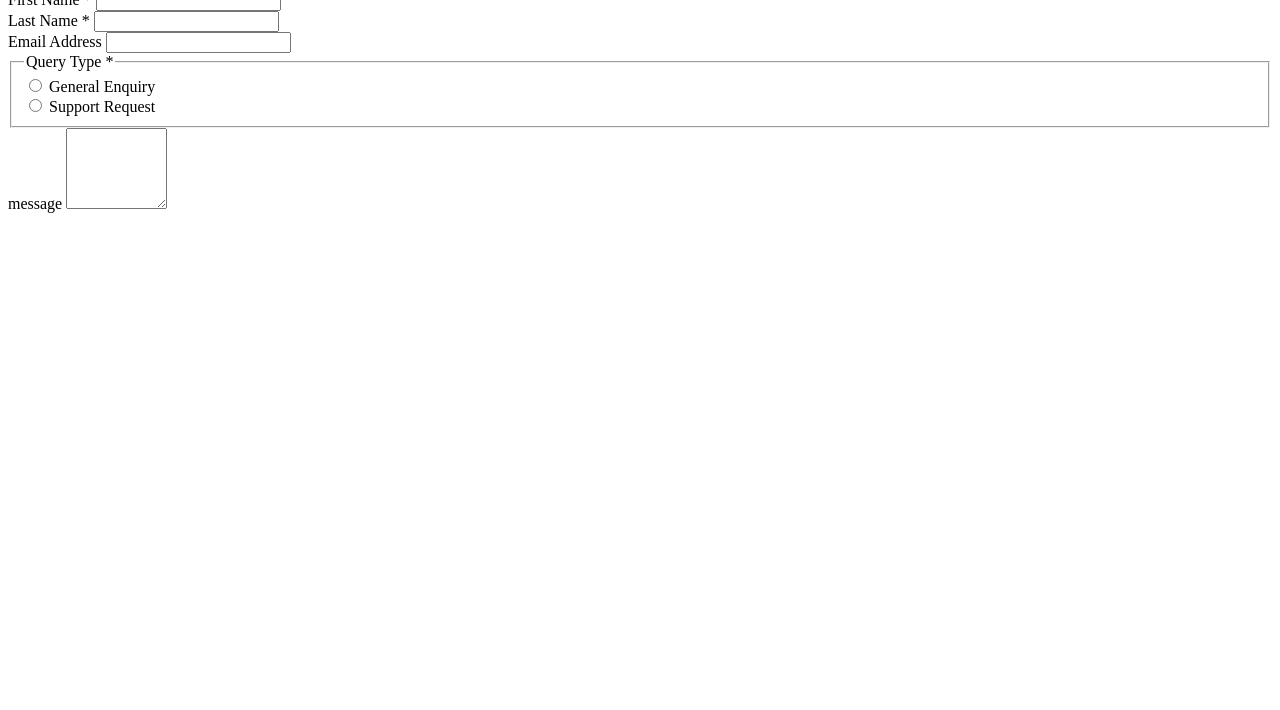
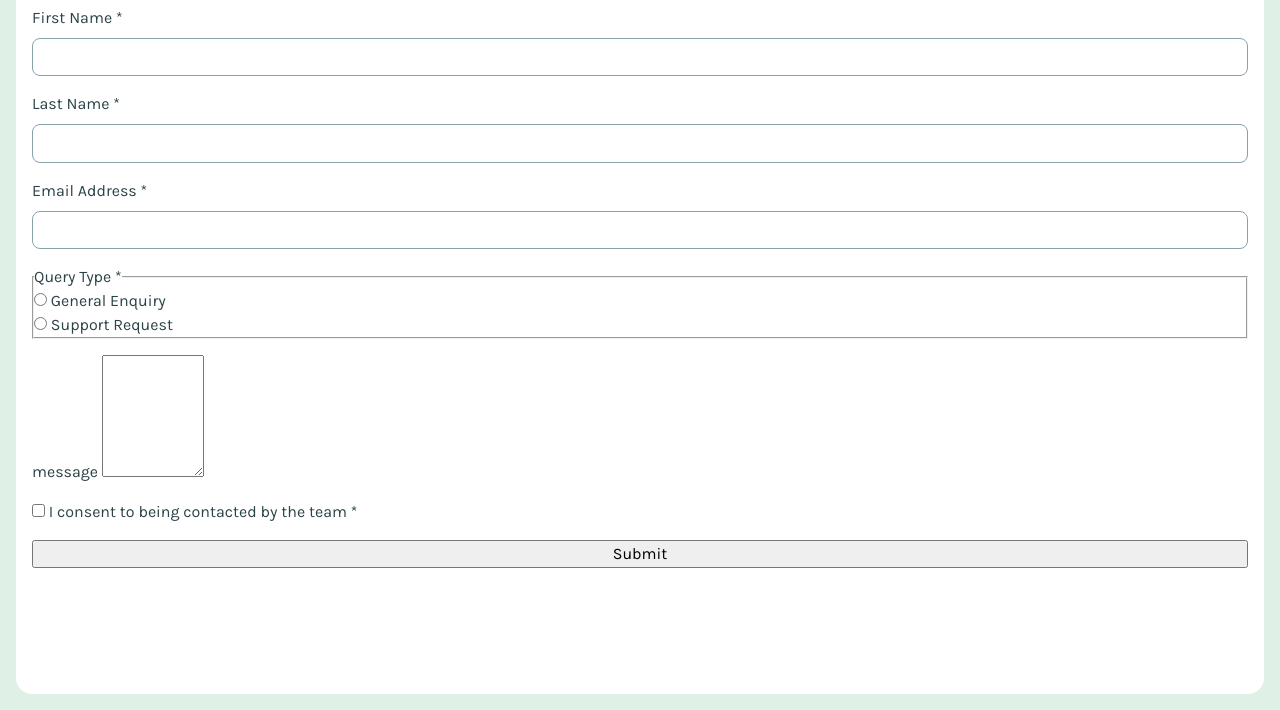
Before and after one commit to Medido1/Frontend-Mentor-Contact-form, a plain HTML site: page index.html in a window 1280 px wide. Shown: the part 90-800 px from the top of the page. Drawn offline with Linux system fonts and the light colour scheme.

Commit message:
Style first input groups

```diff
--- a/index.html
+++ b/index.html
@@ -5,6 +5,12 @@
   <meta name="viewport" content="width=device-width, initial-scale=1.0">
   <link rel="stylesheet" href="style.css">
   <link rel="shortcut icon" href="./images/favicon-32x32.png" type="image/x-icon">
+  <link rel="preconnect" href="https://fonts.googleapis.com">
+  <link rel="preconnect" href="https://fonts.gstatic.com" crossorigin>
+  <link
+    href="https://fonts.googleapis.com/css2?family=Karla:ital,wght@0,200..800;1,200..800&display=swap"
+    rel="stylesheet"
+  >
   <title>Frontend Mentor | Contact form</title>
 </head>
 <body>
@@ -13,15 +19,15 @@
       <h1>Contact Us</h1>
       <div class="input_grp">
         <label for="first_name">First Name *</label>
-        <input type="text" name="first_name" id="first_name">
+        <input type="text" name="first_name" id="first_name" aria-required="true">
       </div>
       <div class="input_grp">
         <label for="last_name">Last Name *</label>
-        <input type="text" name="last_name" id="last_name">
+        <input type="text" name="last_name" id="last_name" aria-required="true">
       </div>
       <div class="input_grp">
-        <label for="email">Email Address</label>
-        <input type="email" name="email" id="email">
+        <label for="email">Email Address *</label>
+        <input type="email" name="email" id="email" aria-required="true">
       </div>
       <fieldset>
         <legend>Query Type *</legend>
@@ -38,6 +44,13 @@
         <label for="message">message</label>
         <textarea name="message" id="message" rows="5" cols="10"></textarea>
       </div>
+      <div class="checkbox_input">
+        <input type="checkbox" name="consent" id="consent">
+        <label for="consent">
+          I consent to being contacted by the team *
+        </label>
+      </div>
+      <button class="btn">Submit</button>
     </form>
   </div>
 </body>
--- a/style.css
+++ b/style.css
@@ -0,0 +1,69 @@
+:root {
+  /* # Colors */
+
+  /* ## Primary */
+  --Green_200_lighter: hsl(148, 38%, 91%);
+  --Green_600_medium: hsl(169, 82%, 27%);
+  --Red: hsl(0, 66%, 54%);
+
+  /* ## Neutral */
+  --White: hsl(0, 0%, 100%);
+  --Grey_500_medium: hsl(186, 15%, 59%);
+  --Grey_900_darker: hsl(187, 24%, 22%);
+
+  /* ## Fonts */
+  --font_family: "Karla", sans-serif;
+}
+
+/* css reset */
+* {
+  margin: 0;
+  padding: 0;
+  box-sizing: border-box;
+}
+
+body {
+  line-height: 1.5;
+  -webkit-font-smoothing: antialiased;
+}
+
+input, button, textarea, select {
+  font: inherit;
+}
+/* document styling */
+
+body {
+  height: 100vh;
+  background-color: var(--Green_200_lighter);
+  display: flex;
+  padding: 1rem;
+  font-family: var(--font_family);
+}
+
+.form_container {
+  background-color: var(--White);
+  width: 100%;
+  border-radius: 1rem;
+}
+
+.form {
+  padding: 1rem;
+  display: flex;
+  flex-direction: column;
+  gap: 1rem;
+  color: var(--Grey_900_darker);
+}
+
+.input_grp {
+  display: flex;
+  flex-direction: column;
+  gap: .5rem;
+}
+
+.input_grp input {
+  height: 2.4rem;
+  border-radius: .5rem;
+  outline: none;
+  border: 1px solid var(--Grey_500_medium);
+  padding: 1rem;
+}
```
